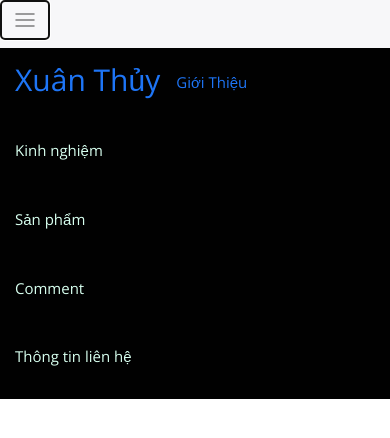
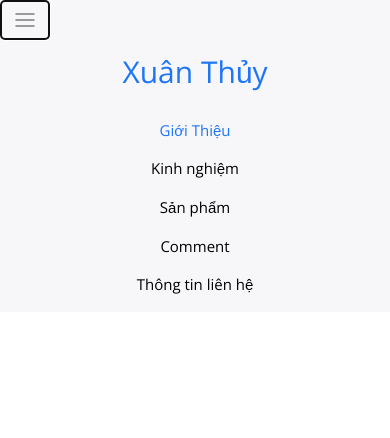
Before and after one commit to thuytx90th/thuytx90th.github.io, a plain HTML site: page index.html in a window 390 px wide. Both pictures are taken after a click on the button 25 px from the left and 20 px from the top of the page. Drawn offline with nearby package versions, Linux system fonts and the light colour scheme.

Commit message:
menu dtdd

```diff
--- a/1.css
+++ b/1.css
@@ -2,14 +2,13 @@
 body{
 	font-family: 'Open Sans', sans-serif;
 }
-
 .menutop{
 	padding: 0;
 }
 .menutop div.container{
 	background: #010101;
 }
-.menuphai, .logo{
+.menuphai, a.logo{
 	line-height: 55px;
 }
 .menutop a.logo, .menutop a.logo:hover,
@@ -19,8 +18,39 @@ body{
 }
 .menutop a.logo{
 	font-size: 30px;
+	display: block;
 }
 .menutop .menuphai ul.nav.navbar-nav li.nav-item a{
 	color: #D7FFEF;
 	font-size:15px;
 }
+@media (max-width: 770px){
+	*{}
+
+	.menutop div.container {
+		background: none;
+	}
+
+	a.navbar-brand.logo {
+		width: 100%;
+		text-align: center;
+	}
+
+	.menuphai {
+		width: 100%;
+	}
+
+	ul.nav.navbar-nav.float-sm-right {
+		width: 100%;
+		float: left;
+	}
+
+	li.nav-item {
+		width: 100%;
+		text-align: center;
+		line-height: 25px;
+	}
+	.menutop .menuphai ul.nav.navbar-nav li.nav-item a {
+		color: #000;
+	}
+}
```
